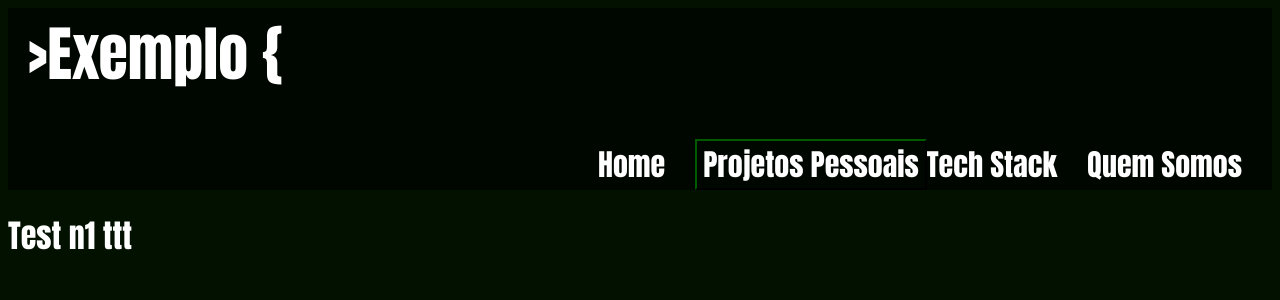
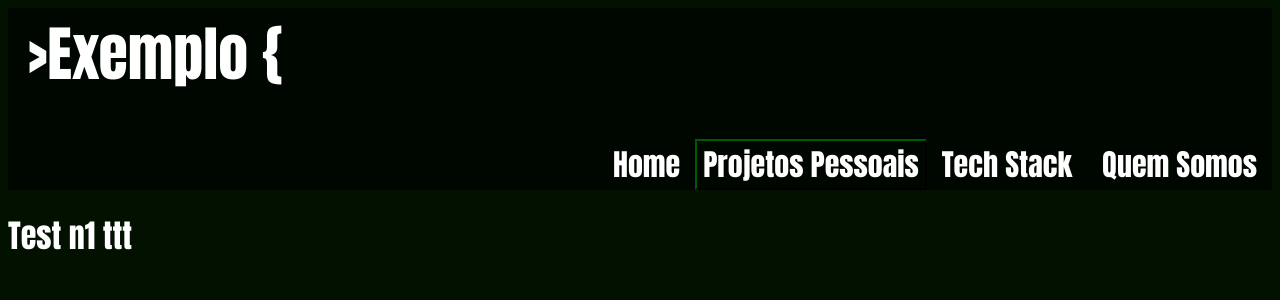
Before and after one commit to prosperor/PI2Blog, a Next.js app: page / in a window 1280 px wide. Shown: the top 300 px of the page. Built offline with nearby package versions, Linux system fonts and the light colour scheme.

Commit message:
popup e links visualmente compativeis

```diff
--- a/components/Header.js
+++ b/components/Header.js
@@ -5,7 +5,8 @@ import PopUp from './PopUp';
 
 
 const linkStyle = {
-  marginRight: 30
+  marginRight: 15,
+  marginLeft: 15
 
 };
 
@@ -25,11 +26,11 @@ const Header = () => (
     </Link>
 
 
-    <PopUp/>
+    <PopUp style={linkStyle}></PopUp>
 
 
 
-    <Link href="/about">
+    <Link href="/">
       <a style={linkStyle}>Tech Stack</a>
     </Link>
     <Link href="/about">
```
